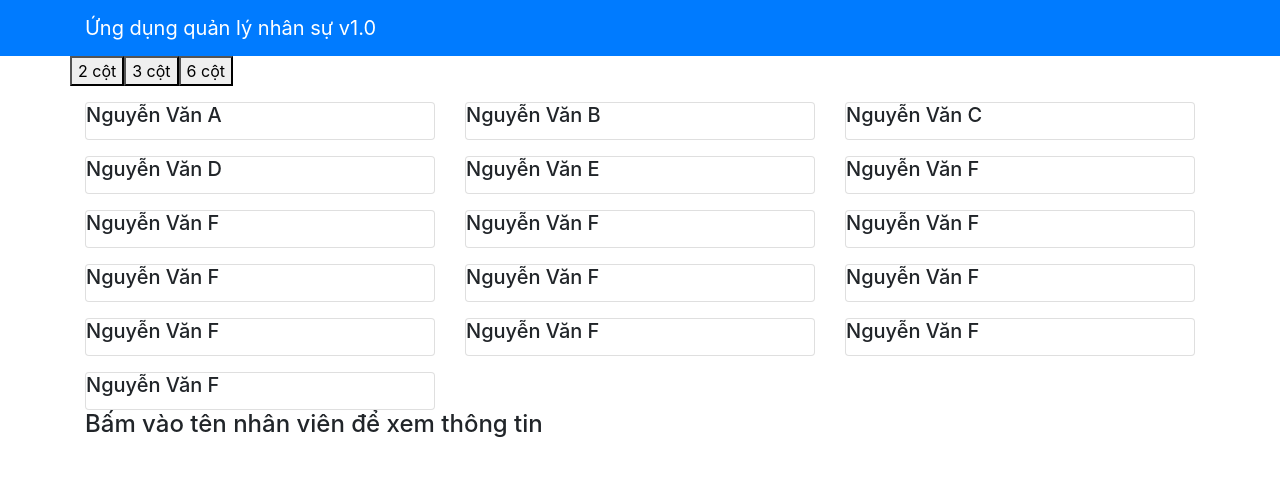
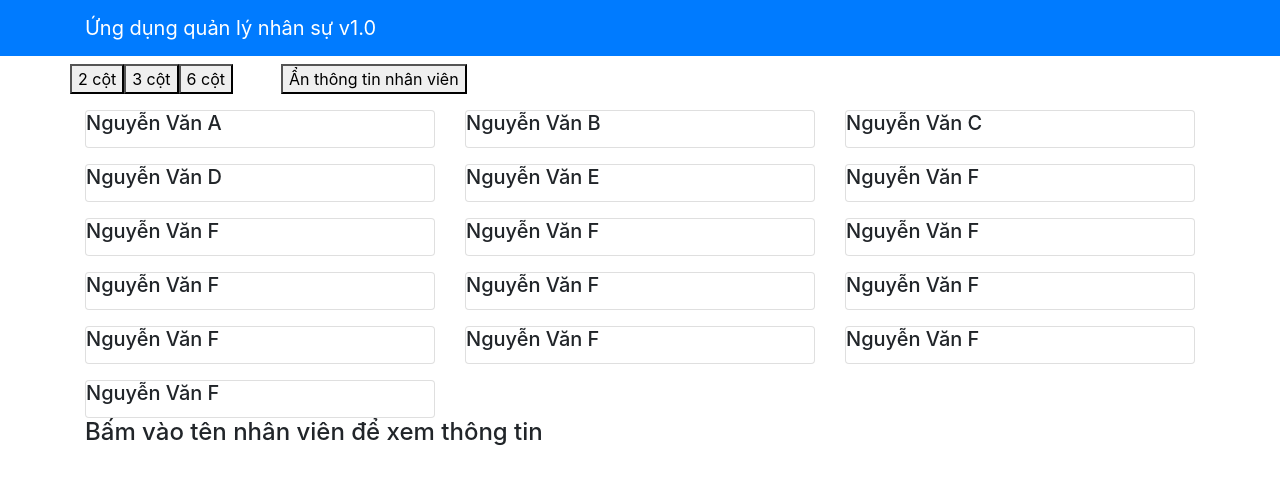
Before and after one commit to sonth38/FUNiXReactJSASM, a React (Create React App) app: page / in a window 1280 px wide. Shown: the top 484 px of the page. Built offline with nearby package versions, Linux system fonts and the light colour scheme.

Commit message:
Hide Show information

```diff
--- a/src/component/StaffListComponent.js
+++ b/src/component/StaffListComponent.js
@@ -56,11 +56,13 @@ class StaffList extends Component {
         });
         return (
             <div className="container">
-                <div className='row'>
+                <div className='row mt-2'>
                     <button onClick={() => this.onRowSelect("col-12 col-md-6 mt-3")}>2 cột</button>
                     <button onClick={() => this.onRowSelect("col-12 col-md-4 mt-3")}>3 cột</button>
                     <button onClick={() => this.onRowSelect("col-12 col-lg-2 mt-3")}>6 cột</button>
+                    <button className='row ml-5' onClick={() => this.onStaffSelect(null)}>Ẩn thông tin nhân viên</button>
                 </div>
+
                 <div className="row">
                     {staff}
                 </div>
```
